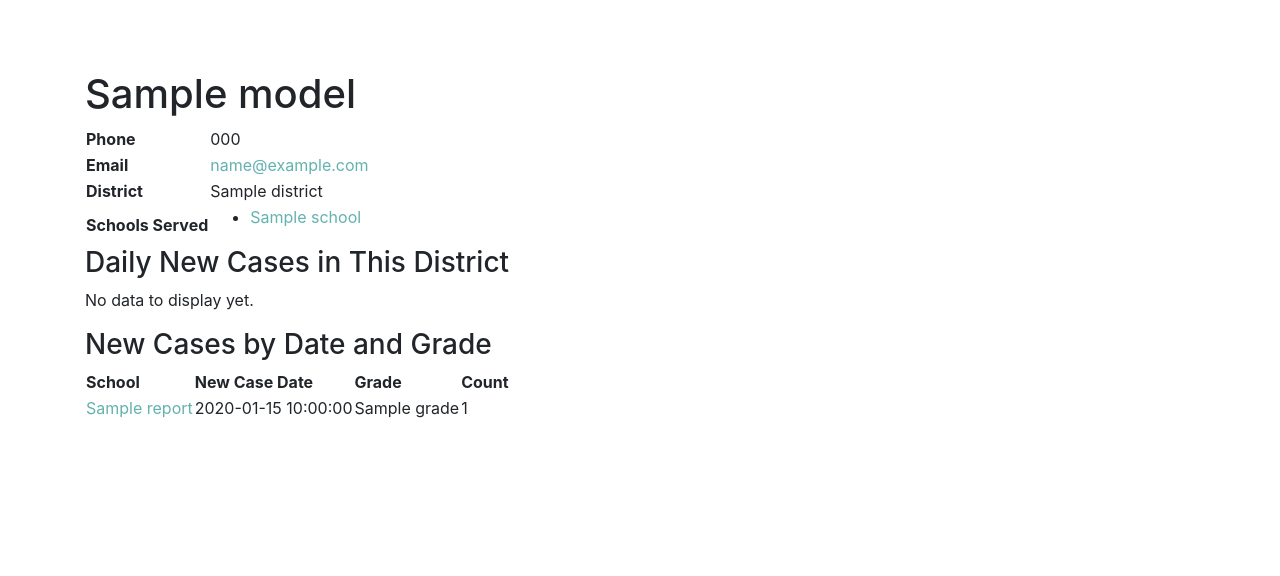
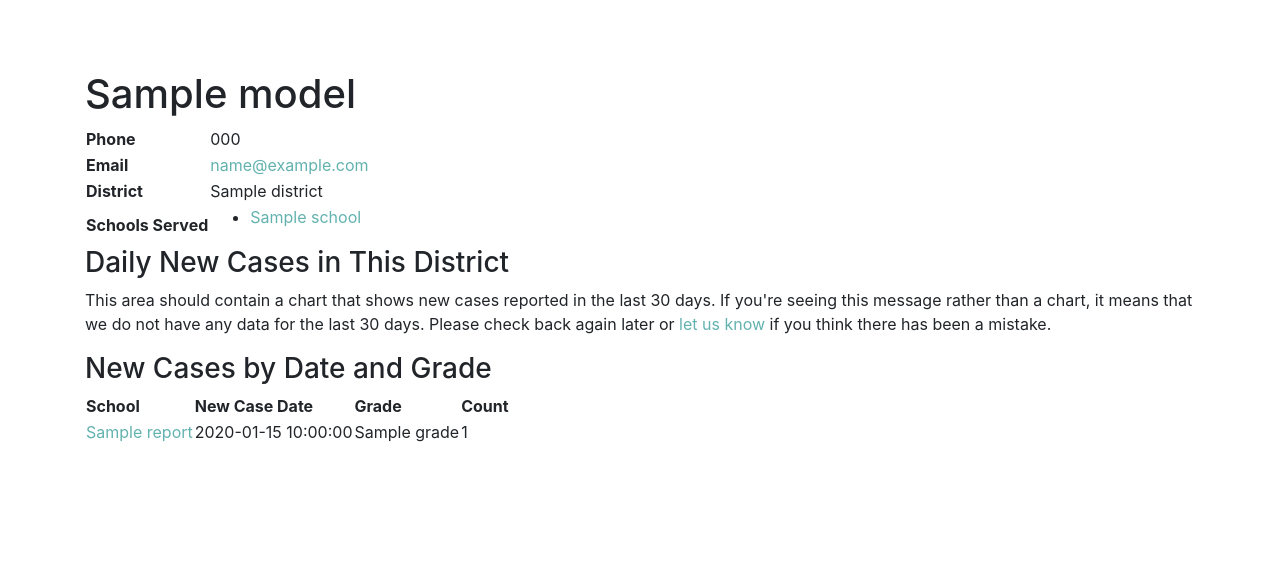
Before and after one commit to dllh/kcs-tracing.org, a Yii app: template views/board-members/view.php in a window 1280 px wide. Shown: the top 576 px of the page. Run offline with PHP 8.4 and a stand-in for Yii, Linux system fonts and the light colour scheme; the template is opened without the code that fills it: most values are stand-ins (such as "Sample title", 1, 10 or a date in 2020); data that the repository does not hold is empty; some libraries are stand-ins or nearby versions.

Commit message:
Add clearer error messages when our charts have no data to display. Fixes #24.

```diff
--- a/views/board-members/view.php
+++ b/views/board-members/view.php
@@ -63,7 +63,7 @@ $this->params[ 'breadcrumbs' ][] = 'Board Members';
                                 )
 			);
 		} else {
-			echo '<p>No data to display yet.</p>';
+			echo '<p>This area should contain a chart that shows new cases reported in the last 30 days. If you\'re seeing this message rather than a chart, it means that we do not have any data for the last 30 days. Please check back again later or <a href="mailto:KCSDashboard@gmail.com">let us know</a> if you think there has been a mistake.</p>';
 		}
                 ?>
 	</div>
@@ -109,7 +109,7 @@ $this->params[ 'breadcrumbs' ][] = 'Board Members';
                 <?php endforeach; ?>
                         </tbody>
                 </table>
-        <?php else: ?>
-                <p>No positive cases reported so far.</p>
+	<?php else: ?>
+		<p>This area should contain a chart that shows new cases reported in the last 30 days. If you're seeing this message rather than a chart, it means that we do not have any data for the last 30 days. Please check back again later or <a href="mailto:KCSDashboard@gmail.com">let us know</a> if you think there has been a mistake.</p>
         <?php endif; ?>
 </div>
--- a/views/schools/view.php
+++ b/views/schools/view.php
@@ -53,7 +53,7 @@ $this->params[ 'breadcrumbs' ][] = 'Schools';
                                 )
 			);
 		} else {
-			echo '<p>No data to display yet.</p>';
+			echo '<p>This area should contain a chart that shows new cases reported in the last 30 days. If you\'re seeing this message rather than a chart, it means that we do not have any data for the last 30 days. Please check back again later or <a href="mailto:KCSDashboard@gmail.com">let us know</a> if you think there has been a mistake.</p>';
 		}
                 ?>
 	</div>
@@ -85,6 +85,6 @@ $this->params[ 'breadcrumbs' ][] = 'Schools';
 			</tbody>
 		</table>
 	<?php else: ?>
-		<p>No active cases reported so far.</p>
+		<p>This area should contain a chart that shows new cases reported in the last 30 days. If you're seeing this message rather than a chart, it means that we do not have any data for the last 30 days. Please check back again later or <a href="mailto:KCSDashboard@gmail.com">let us know</a> if you think there has been a mistake.</p>
 	<?php endif; ?>
 </div>
--- a/views/site/index.php
+++ b/views/site/index.php
@@ -34,6 +34,8 @@ $this->title = 'Knox County Schools DIY COVID-19 Dashboard';
 					]
 				)
 			);
+		} else {
+			echo '<p>This area should contain a chart that shows new cases reported in the last 30 days. If you\'re seeing this message rather than a chart, it means that we do not have any data for the last 30 days. Please check back again later or <a href="mailto:KCSDashboard@gmail.com">let us know</a> if you think there has been a mistake.</p>';
 		}
 		?>
 	</div>
```
